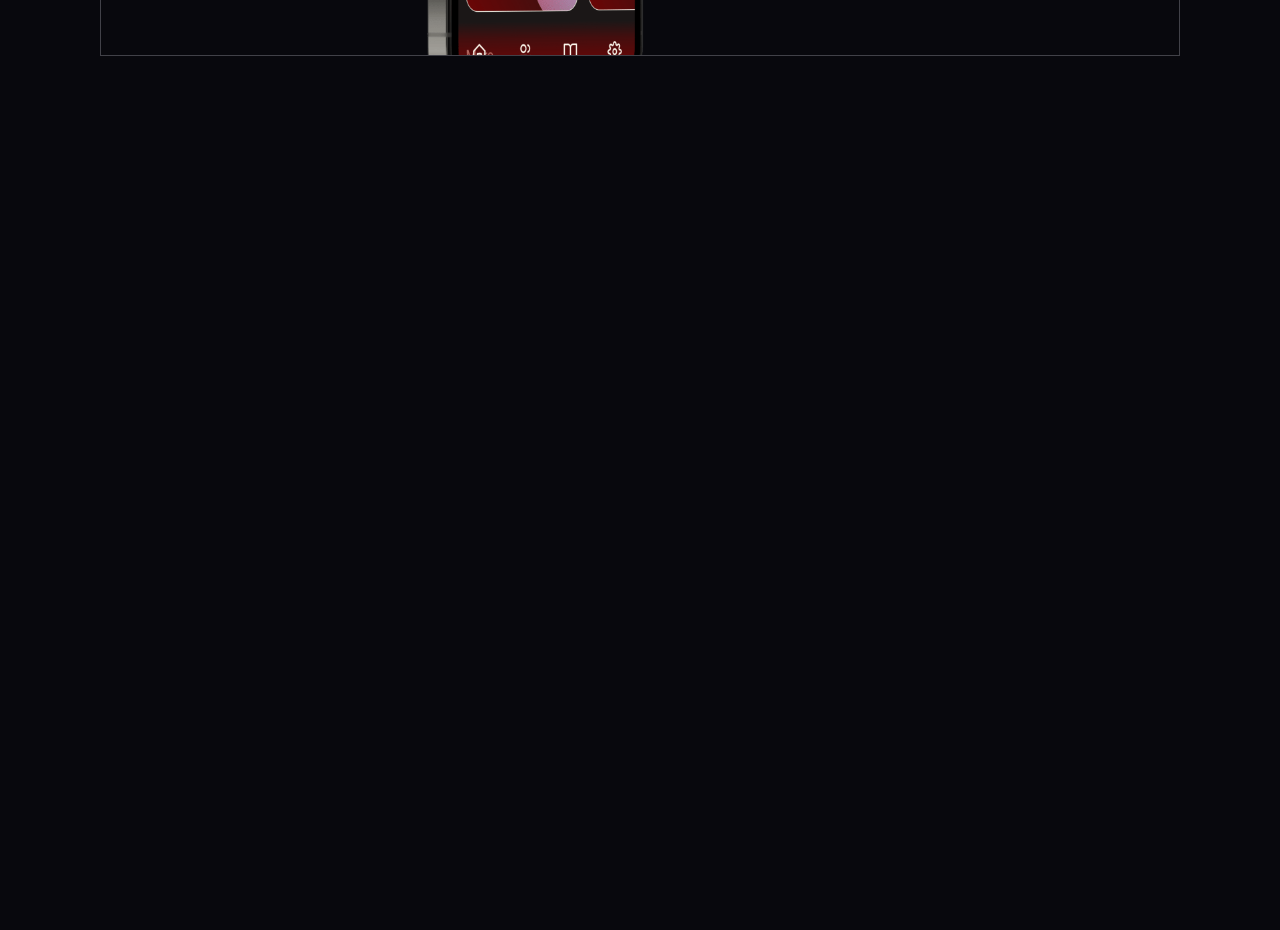
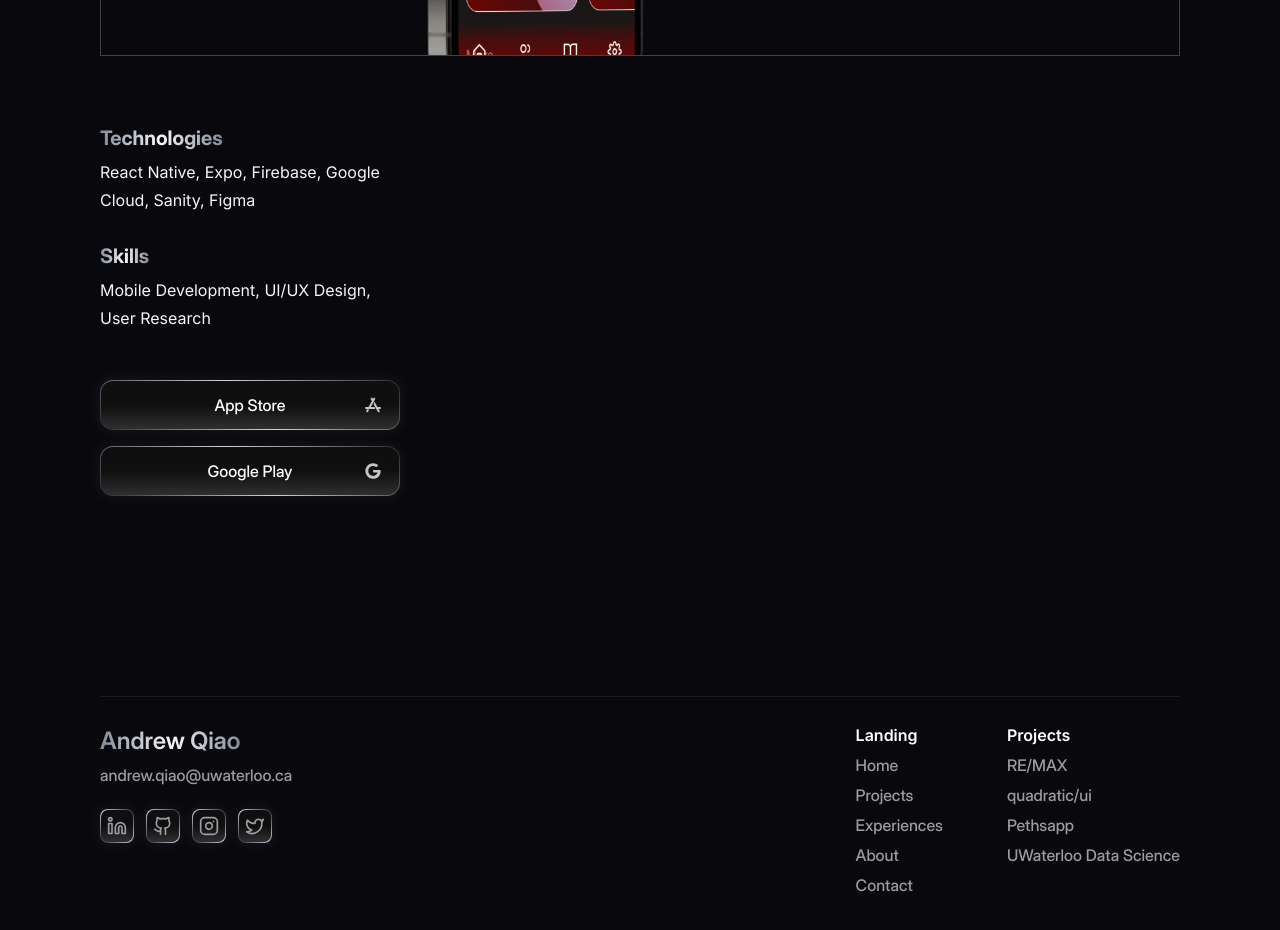
Before and after one commit to qiaoandrew/andrewqiao.com, a Next.js app: page /projects/pethsapp in a window 1280 px wide. Shown: the part 900-1830 px from the top of the page. Before the commit the page ends 1020 px from the top, so only its background shows below. Built offline with nearby package versions, Linux system fonts and the light colour scheme.

Commit message:
add project details

```diff
--- a/src/app/projects/[slug]/page.tsx
+++ b/src/app/projects/[slug]/page.tsx
@@ -2,6 +2,8 @@ import { notFound } from 'next/navigation';
 
 import { PROJECTS } from '@/constants/projects';
 import ProjectIntroduction from '@/components/sections/project/ProjectIntroduction';
+import ProjectDetails from '@/components/sections/project/ProjectDetails';
+import Footer from '@/components/navigation/Footer';
 
 type ProjectPageProps = {
   params: { slug: string };
@@ -18,7 +20,8 @@ export default function ProjectPage({ params }: ProjectPageProps) {
     PROJECTS[slug as keyof typeof PROJECTS];
 
   return (
-    <div className="container">
+    <>
+      <div className="container mb-36 md:mb-50">
         <ProjectIntroduction
           title={title}
           type={type}
@@ -26,6 +29,16 @@ export default function ProjectPage({ params }: ProjectPageProps) {
           mockupLight={mockupLight}
           mockupDark={mockupDark}
         />
+        <div className="md:flex md:gap-12 xl:gap-18">
+          <ProjectDetails
+            technologies={PROJECTS[slug as keyof typeof PROJECTS].technologies}
+            skills={PROJECTS[slug as keyof typeof PROJECTS].skills}
+            buttons={PROJECTS[slug as keyof typeof PROJECTS].buttons}
+          />
+          <div></div>
         </div>
+      </div>
+      <Footer />
+    </>
   );
 }
--- /dev/null
+++ b/src/components/sections/project/ProjectDetails.tsx
@@ -0,0 +1,59 @@
+import type { Button as ButtonType } from '@/types/types';
+import { Button } from '@/components/ui/Button';
+import GradientText from '@/components/typography/GradientText';
+import GradientBorder from '@/components/ui/GradientBorder';
+
+type ProjectDetailsProps = {
+  technologies: string[];
+  skills: string[];
+  buttons: ButtonType[];
+};
+
+export default function ProjectDetails({
+  technologies,
+  skills,
+  buttons,
+}: ProjectDetailsProps) {
+  return (
+    <div className="md:w-[300px]">
+      <div className="mb-6">
+        <h3 className="mb-0.5 font-display text-4.5 font-bold xl:text-5">
+          <GradientText>Technologies</GradientText>
+        </h3>
+        <p className="text-4 text-foreground">
+          {technologies.map((technology, index) => (
+            <span key={technology}>
+              {technology}
+              {index !== technologies.length - 1 && ', '}
+            </span>
+          ))}
+        </p>
+      </div>
+      <div className="mb-12">
+        <h3 className="mb-0.5 font-display text-4.5 font-bold xl:text-5">
+          <GradientText>Skills</GradientText>
+        </h3>
+        <p className="text-4 text-foreground">
+          {skills.map((skill, index) => (
+            <span key={skill}>
+              {skill}
+              {index !== skills.length - 1 && ', '}
+            </span>
+          ))}
+        </p>
+      </div>
+      <div className="grid gap-4">
+        {buttons.map(({ id, title, href, Icon }) => (
+          <GradientBorder borderRadius="rounded-[13px]" key={id}>
+            <Button asChild className="w-full py-2.5">
+              <a href={href} target="_blank" rel="noreferrer noopener">
+                {title}
+                <Icon className="absolute right-4 top-1/2 w-5 -translate-y-1/2 text-primary-foreground" />
+              </a>
+            </Button>
+          </GradientBorder>
+        ))}
+      </div>
+    </div>
+  );
+}
--- a/src/constants/projects.ts
+++ b/src/constants/projects.ts
@@ -1,12 +1,13 @@
 import { SiAppstore } from 'react-icons/si';
-import { FcGoogle } from 'react-icons/fc';
+import { FaGoogle } from 'react-icons/fa';
 
 import pethsapp2LightMockup from '../../public/img/mockups/pethsapp-2-light.png';
 import pethsapp2DarkMockup from '../../public/img/mockups/pethsapp-2-dark.png';
 import pethsapp3LightMockup from '../../public/img/mockups/pethsapp-3-light.png';
 import pethsapp3DarkMockup from '../../public/img/mockups/pethsapp-3-dark.png';
+import type { Project } from '@/types/types';
 
-export const PROJECTS = {
+export const PROJECTS: Record<string, Project> = {
   pethsapp: {
     id: 'pethsapp',
     title: 'Pethsapp',
@@ -24,18 +25,18 @@ export const PROJECTS = {
       'Figma',
     ],
     skills: ['Mobile Development', 'UI/UX Design', 'User Research'],
-    links: [
+    buttons: [
       {
         id: 'app-store',
         title: 'App Store',
-        url: 'https://apps.apple.com/ca/app/pethsapp/id1544635100',
+        href: 'https://apps.apple.com/ca/app/pethsapp/id1544635100',
         Icon: SiAppstore,
       },
       {
         id: 'google-play',
         title: 'Google Play',
-        url: 'https://play.google.com/store/apps/details?id=com.trudeausac.pethsapp&hl=en_CA&gl=US',
-        Icon: FcGoogle,
+        href: 'https://play.google.com/store/apps/details?id=com.trudeausac.pethsapp&hl=en_CA&gl=US',
+        Icon: FaGoogle,
       },
     ],
     body: [
--- /dev/null
+++ b/src/types/types.ts
@@ -0,0 +1,35 @@
+import { StaticImageData } from 'next/image';
+import type { IconType } from 'react-icons';
+
+export type Button = {
+  id: string;
+  title: string;
+  href: string;
+  Icon: IconType;
+};
+
+export type Project = {
+  id: string;
+  title: string;
+  type: string;
+  description: string;
+  mockupLight: StaticImageData;
+  mockupDark: StaticImageData;
+  technologies: string[];
+  skills: string[];
+  buttons: Button[];
+  body: (
+    | {
+        style: 'h1' | 'p';
+        children: {
+          marks: string[];
+          text: string;
+        }[];
+      }
+    | {
+        style: 'img';
+        srcLight: StaticImageData;
+        srcDark: StaticImageData;
+      }
+  )[];
+};
```
Lines whose indentation alone changed are shown as unchanged.
